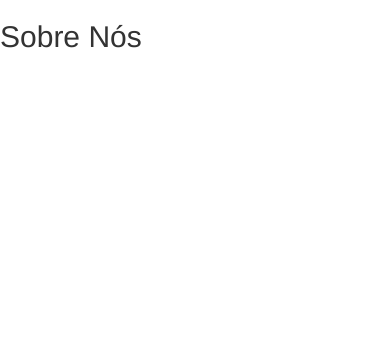
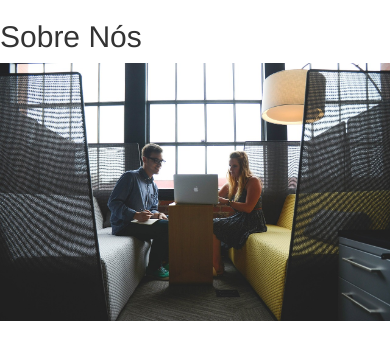
Before and after one commit to fernandosilva94/knowledge_in_Bootstrap, a plain HTML site: page index.html in a window 390 px wide. Drawn offline with Linux system fonts and the light colour scheme.

Commit message:
add_responsiveImg

```diff
--- a/index.html
+++ b/index.html
@@ -3,8 +3,10 @@
     <head>
         <meta charset="utf-8">
         <link rel="stylesheet" type="text/css" href="bootstrap/css/bootstrap.min.css">
+        <meta name="viewport" content="width=device-width, initial-scale=1">
     </head>
     <body>
         <h2>Sobre Nós</h2>
+        <img class="img-responsive" src="img/empresa.jpg" alt="">
     </body>
 </html>
```
Also changed, not shown: img/castelo.jpg (added), img/depoimentos/depoimento2.png (added), img/empresa.jpg (added), img/projetos/casa-castelo.png (added), img/projetos/casa-lago.png (added), img/projetos/mercado-marapira.png (added), img/projetos/palacio-dionisio.png (added), img/projetos/residencia-ludi.png (added), 8 other files.
